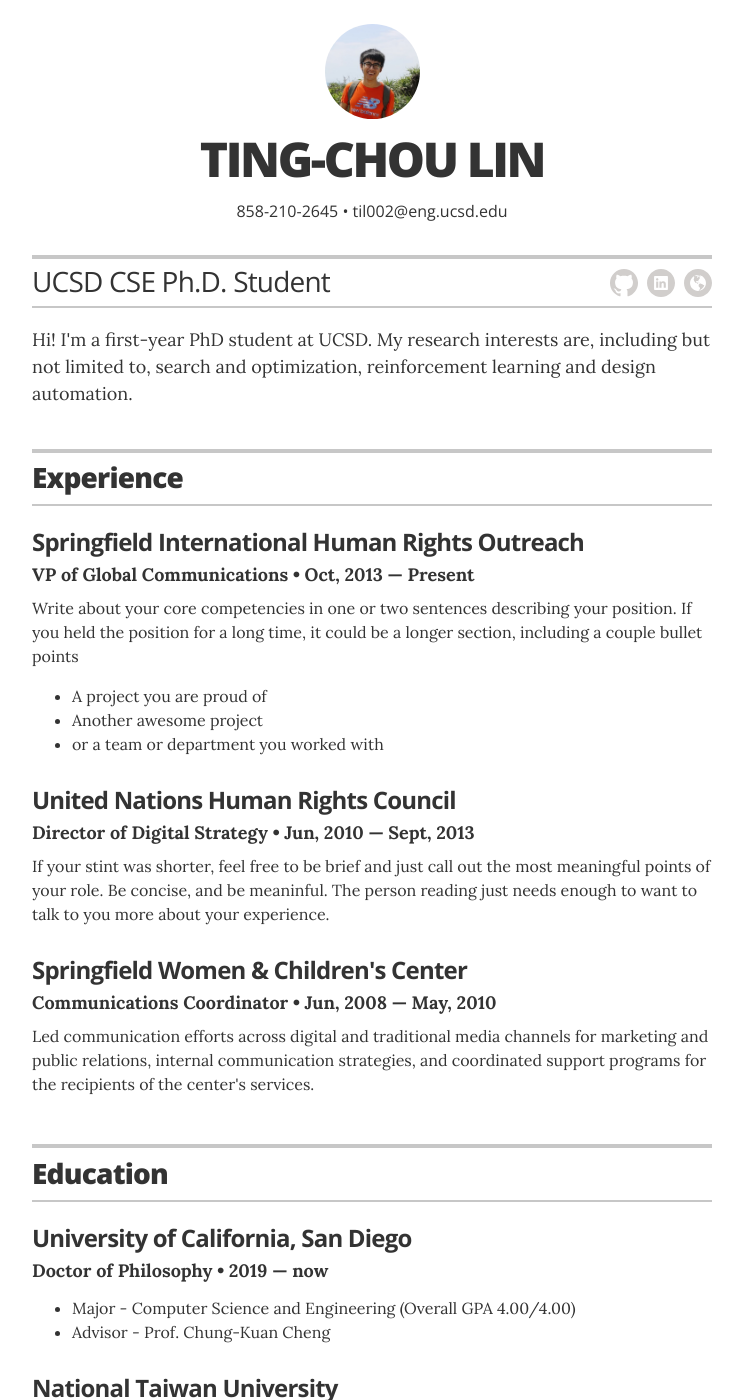
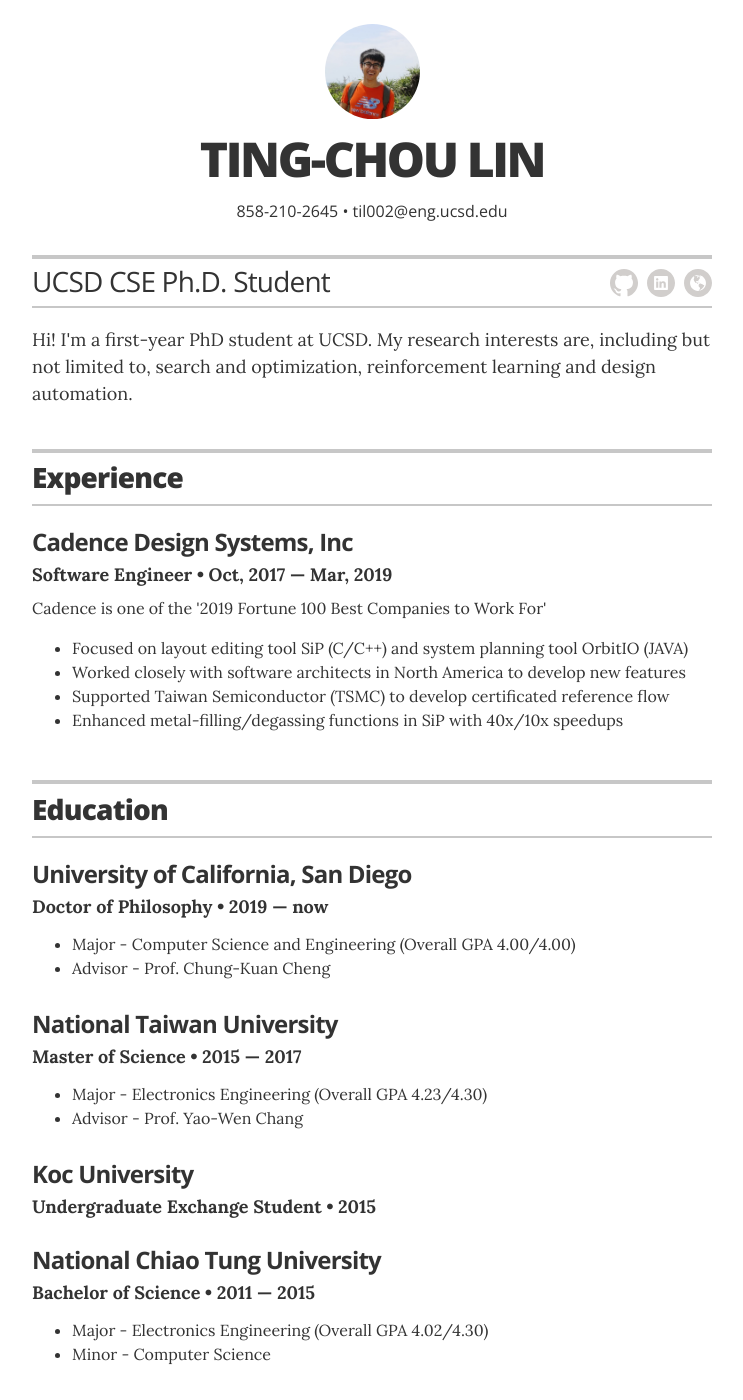
Before and after one commit to jamestclin/jamestclin.github.io, a Jekyll site: the page built from index.html, in a window 1280 px wide and 1400 px high. Shown: the whole window, without its empty margins (268-1011 px from the left). Built offline with Jekyll 4.4.1, drawn with Linux system fonts in a browser that asks for light colours.

Commit message:
Update work experience

```diff
--- a/_data/experience.yml
+++ b/_data/experience.yml
@@ -1,19 +1,5 @@
 # Jobs
-# VP of Global Communications
-- company: Springfield International Human Rights Outreach
-  position: VP of Global Communications
-  duration: Oct, 2013 &mdash; Present
-  summary: Write about your core competencies in one or two sentences describing your position. If you held the position for a long time, it could be a longer section, including a couple bullet points	<ul class="resume-item-list"><li>A project you are proud of</li><li>Another awesome project</li><li>or a team or department you worked with</li></ul>
-
-# Director of Digital Stratgy
-- company: United Nations Human Rights Council
-  position: Director of Digital Strategy
-  duration:  Jun, 2010 &mdash; Sept, 2013
-  summary: If your stint was shorter, feel free to be brief and just call out the most meaningful points of your role. Be concise, and be meaninful. The person reading just needs enough to want to talk to you more about your experience.
-
-
-# Communications Coordinator
-- company: Springfield Women & Children's Center
-  position: Communications Coordinator
-  duration:   Jun, 2008  &mdash; May, 2010
-  summary: Led communication efforts across digital and traditional media channels for marketing and public relations, internal communication strategies, and coordinated support programs for the recipients of the center's services.
+- company: Cadence Design Systems, Inc
+  position: Software Engineer
+  duration: Oct, 2017 &mdash; Mar, 2019
+  summary: Cadence is one of the '2019 Fortune 100 Best Companies to Work For' <ul class="resume-item-list"><li>Focused on layout editing tool SiP (C/C++) and system planning tool OrbitIO (JAVA)</li><li>Worked closely with software architects in North America to develop new features</li><li>Supported Taiwan Semiconductor (TSMC) to develop certificated reference flow</li><li>Enhanced metal-filling/degassing functions in SiP with 40x/10x speedups</li></ul>
```
